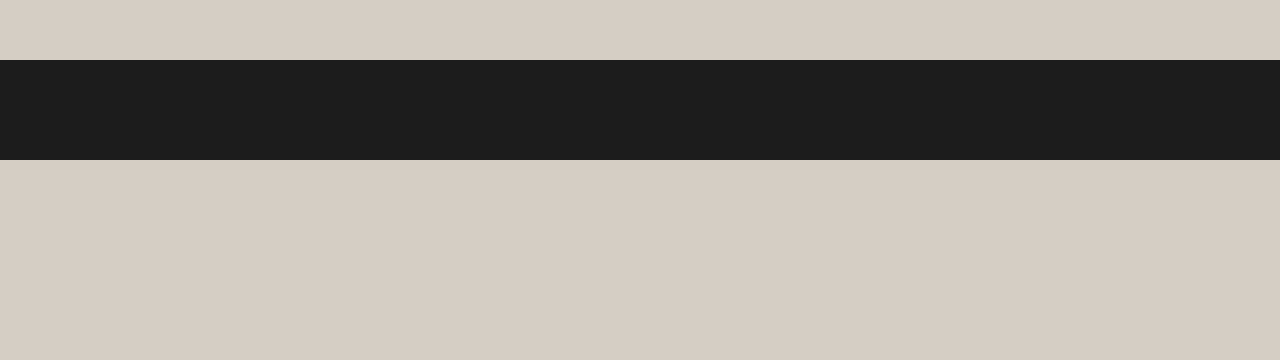
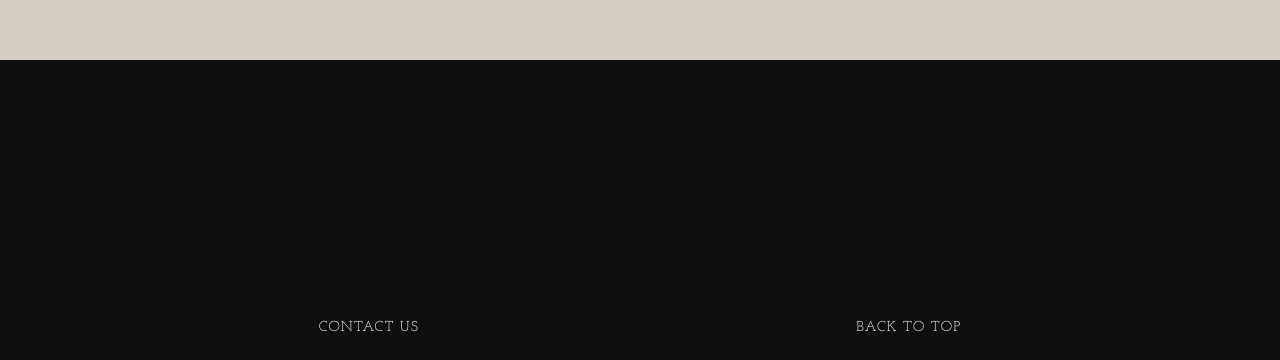
Before and after one commit to LadikBeg/ladik_cv, a React (Create React App) app: page / in a window 1280 px wide. Shown: the part 1940-2300 px from the top of the page. Before the commit the page ends 2100 px from the top, so only its background shows below. Built offline with nearby package versions, Linux system fonts and the light colour scheme.

Commit message:
22 vebruary commit

```diff
--- a/src/Resourses/Bottom/Bottom.css
+++ b/src/Resourses/Bottom/Bottom.css
@@ -1,10 +1,48 @@
 .bottom{
+    background-color: #0f0f0f;
+    width: 100%;
+    height: 300px;
+}
+.footer_bottom{
     display: flex;
     align-items: center;
     justify-content: space-around;
-    bottom: 0;
-    background-color: #1c1c1c;
-    /* position: fixed; */
-    width: 100vw;
-    height: 100px;
+    color: white;
+    font-size: 0.9rem;
+    max-width: 100%;
+    max-height: 20px;
+    padding: 260px 100px 20px 100px;
+    text-transform: uppercase;
+    letter-spacing: 1px;
 }
+.contact>a,
+.social>a,
+.scrollup>a{
+    color: white;
+    text-decoration: none;
+}
+.contact,
+.scrollup{
+    display: inline-block;
+    color: #000;
+    text-decoration: none;
+    position:relative;
+}
+.contact_link:after,
+.scrollup_link:after {
+    position: absolute;
+    content: '';
+    display: block;
+    width: 0;
+    height: 1px;
+    background: #fdfdfd;
+    transition: width 0.4s;
+    right:0;
+    left: initial;
+}
+.contact_link:hover:after,
+.scrollup_link:hover:after{
+    width: 100%;
+    right:initial;
+    left: 0;
+}
--- a/src/Resourses/Bottom/Bottom.js
+++ b/src/Resourses/Bottom/Bottom.js
@@ -4,6 +4,26 @@ function Bottom() {
     return (
         <div className="bottom">
 
+            <div className='footer_top'>
+
+            </div>
+
+            {/* Тут будет линия шириной в 80-90% блока футера, отделяя верхнюю часть с инфо, от нижней*/}
+
+            <div className='footer_bottom'>
+                <div className='contact'>
+                   <a className='contact_link' href='#'>Contact us</a>
+                </div>
+                {/* <div className='social'>
+                    <a href='#'><img>Instagram icon</img></a>
+                    <a href='#'><img>Facebook icon</img></a>
+                    <a href='#'><img>Telegram icon</img></a>
+                    </div> */}
+                <div className='scrollup'>
+                    <a className='scrollup_link' href='#'>Back to top</a>
+                </div>
+            </div>
+
         </div>
     );
 }
--- a/src/Resourses/Header/Header.css
+++ b/src/Resourses/Header/Header.css
@@ -35,7 +35,6 @@
     background-color: #a7a39e;
     border: none;
     cursor: pointer;
-    transition: 0.3s ease-out;
 }
 .language_button:hover{
     text-decoration: underline;
@@ -49,20 +48,25 @@
     border-radius: 5px;
     cursor: pointer;
     position: relative;
+    display: inline-block;
+    text-decoration: none;
 }
 .navigation_button:after{
     content: "";
     display: block;
     position: absolute;
-    left: 0;
     width: 0;
     height: 1px;
     background-color: black;
     transition: 0.4s ease-out;
+    right:0;
+    left: initial;
 }
 .navigation_button:hover:after,
 .navigation_button:focus:after {
 	width: 100%;
+    right:initial;
+    left: 0;
 }
 @media(max-width: 800px){
     .navigation_menu{
```
